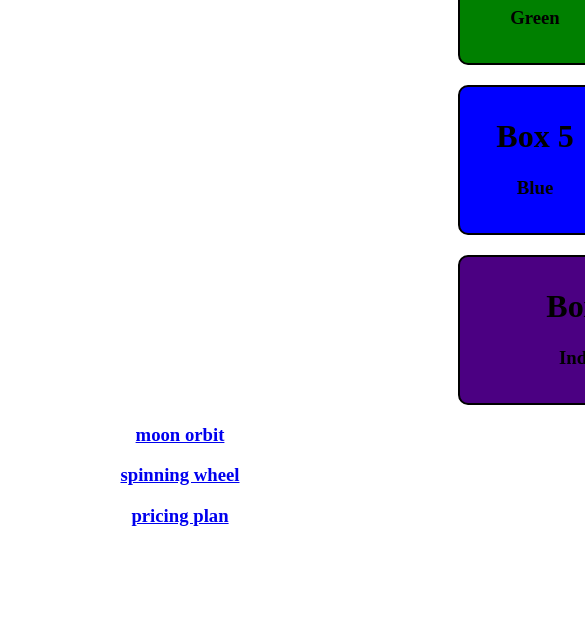
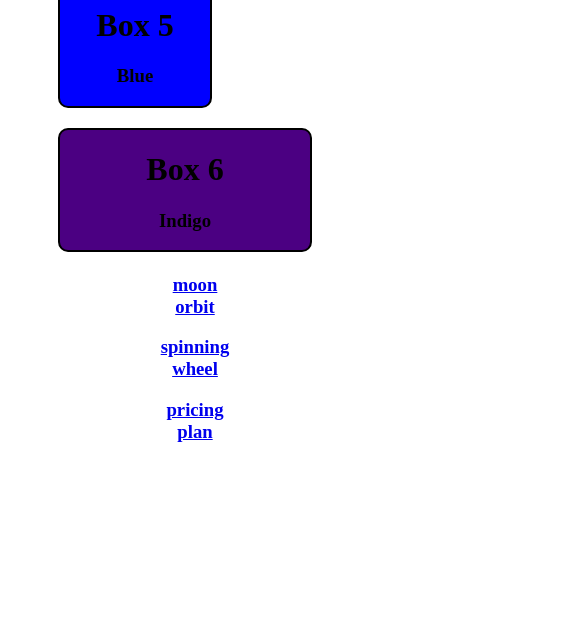
Before and after one commit to phenphet377/new, a plain HTML site: page boxes/index.html in a window 390 px wide. Shown: the part 712-1332 px from the top of the page, 585 px wide, since content can reach past the window. Drawn offline with Linux system fonts and the light colour scheme.

Commit message:
feat: updated index.html

```diff
--- a/boxes/index.html
+++ b/boxes/index.html
@@ -39,7 +39,7 @@
  </div>
     </div>
      <footer>
-    <a href="../ooo.html"><p><h3>moon orbit</h3></p></a>
+    <a href="../index.html"><p><h3>moon orbit</h3></p></a>
     <a href="../pages/index.html"><p><h3>spinning wheel</h3></p></a>
     <a href="../plans/index.html"><p><h3>pricing plan</h3></p></a>
 
--- a/boxes/style.css
+++ b/boxes/style.css
@@ -77,3 +77,17 @@
     padding-bottom: 60px;
     text-align: left;
   }
+  @media(max-width: 600px){
+  .container{
+    height: 700px;
+    width: 500px;
+  }
+  .box1,.box2,.box3,.box4,.box5,.box6{
+    padding: 0px;
+    margin-left: 50px;
+  }
+  footer{
+    text-align: end;
+    padding: 150px;
+  }
+  }
--- a/pages/style.css
+++ b/pages/style.css
@@ -97,8 +97,22 @@
     }
 }
 body{
-    padding: 100px;
+    padding: 50px;
 }
 footer{
-    padding-left: 600px;
+  padding-top: 10px;
 }
+@media (max-width:600px) {
+    body{
+        height: 700px;
+        width: 500px;
+    }
+    .footer{
+        padding-left:100px;
+    }
+    .wheel{
+        padding: 0px;
+
+    }
+
+}
```
Also changed, not shown: pages/index.html (+6 -5 lines), plans/index.html (+1 -1 lines), plans/style.css (+10 -0 lines), style.css (+7 -0 lines).
